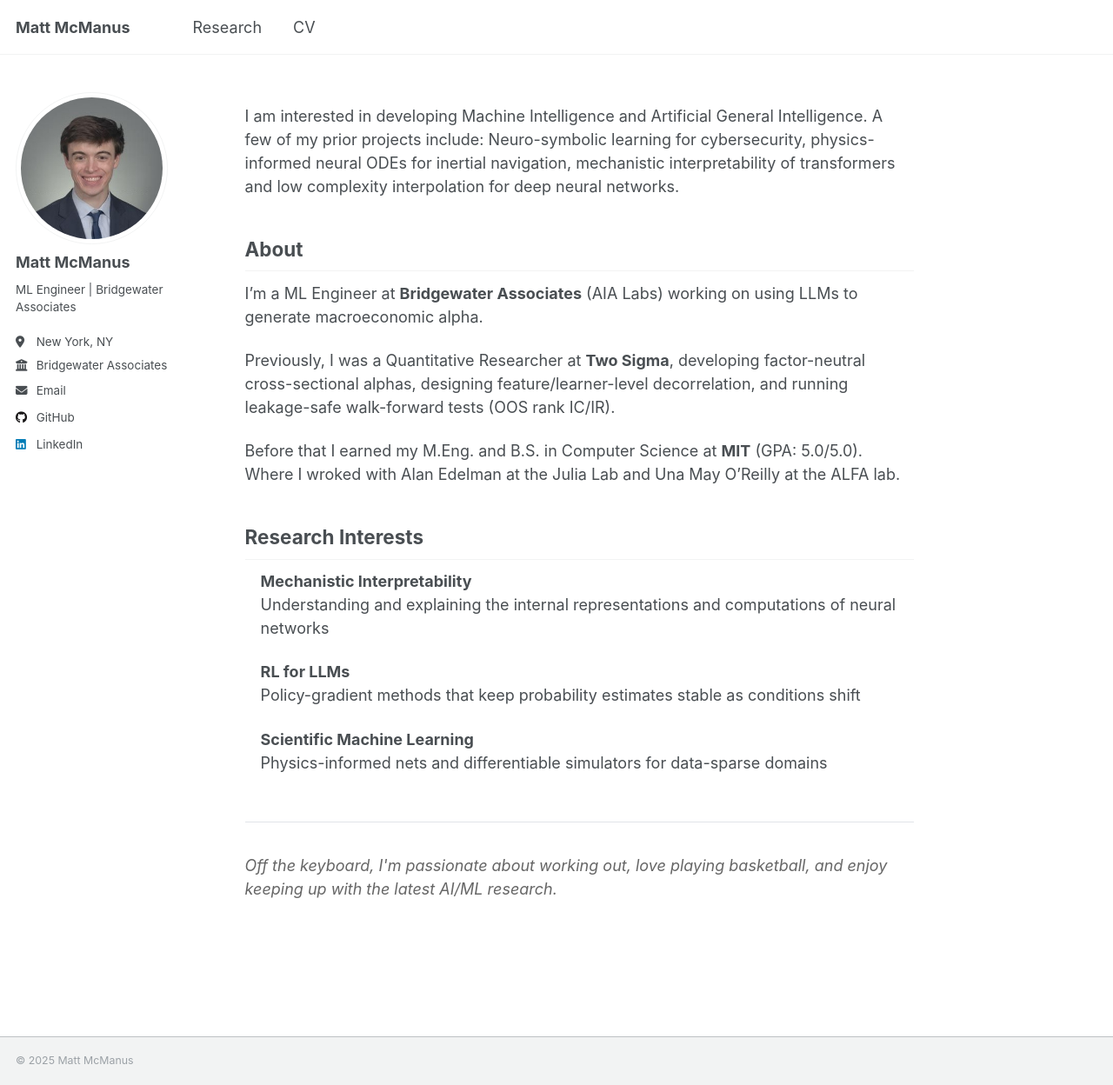
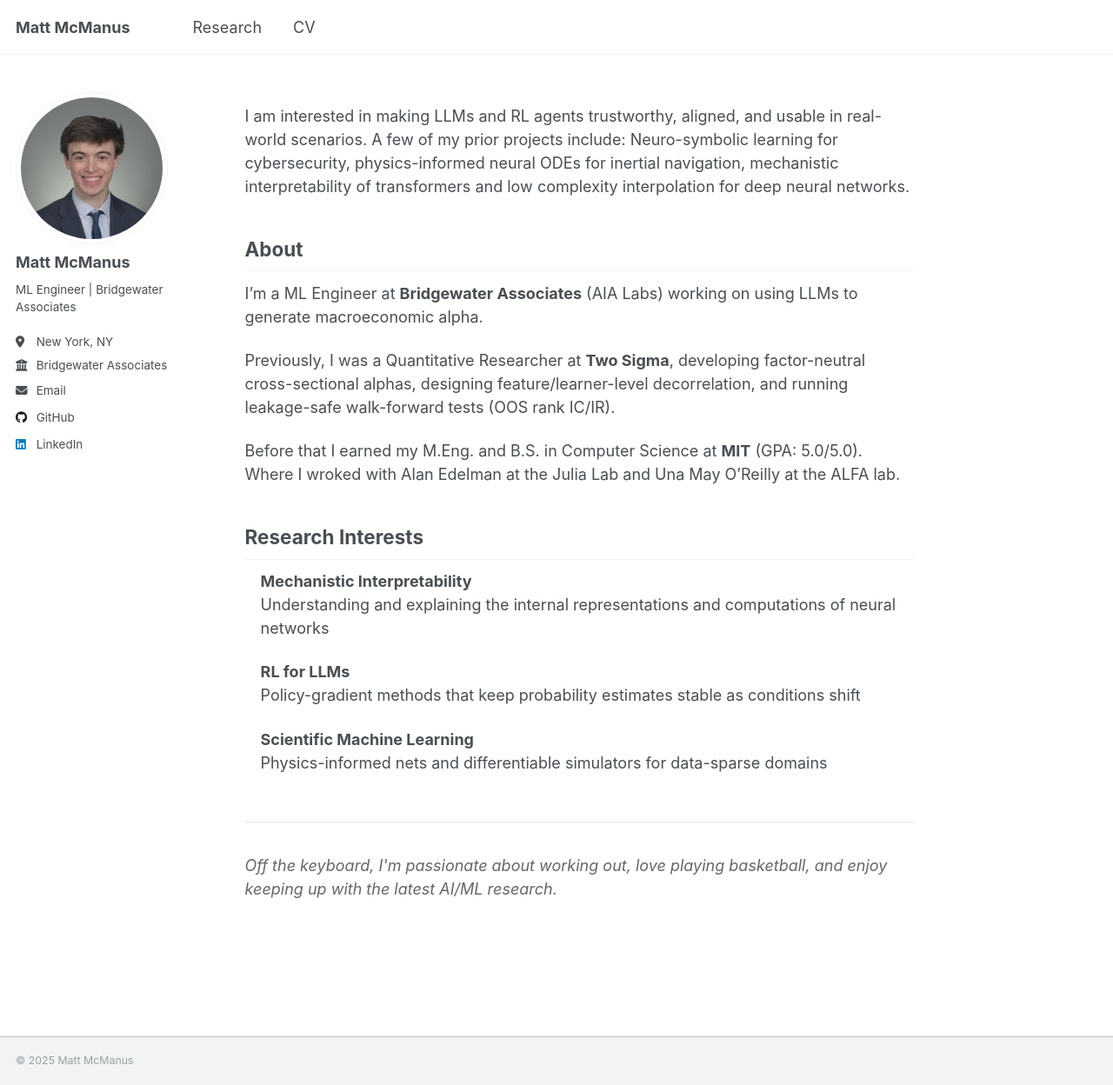
Before and after one commit to mmcmanus1/mmcmanus1.github.io, a Jekyll site: the page built from index.md, in a window 1280 px wide and 1248 px high. Shown: the whole window at 87% size. Built offline with Jekyll 4.4.1, drawn with Linux system fonts in a browser that asks for light colours.

Commit message:
new about

```diff
--- a/index.md
+++ b/index.md
@@ -6,7 +6,7 @@
 keywords: "Matt McManus, ML Engineer, Bridgewater Associates, MIT, Machine Learning, LLM, Reinforcement Learning, Scientific Machine Learning"
 ---
 
-I am interested in developing Machine Intelligence and Artificial General Intelligence. A few of my prior projects include: Neuro-symbolic learning for cybersecurity, physics-informed neural ODEs for inertial navigation, mechanistic interpretability of transformers and low complexity interpolation for deep neural networks.
+I am interested in making LLMs and RL agents trustworthy, aligned, and usable in real-world scenarios. A few of my prior projects include: Neuro-symbolic learning for cybersecurity, physics-informed neural ODEs for inertial navigation, mechanistic interpretability of transformers and low complexity interpolation for deep neural networks.
 
 ## About
 
```
